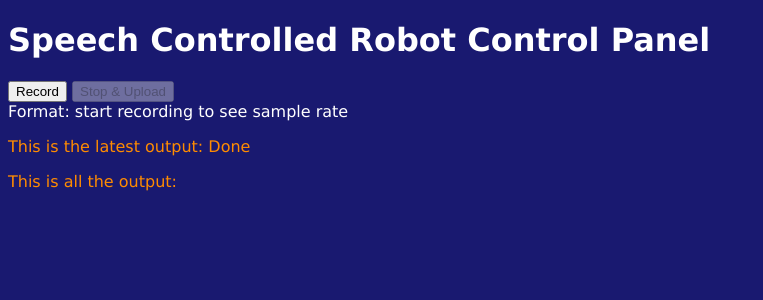
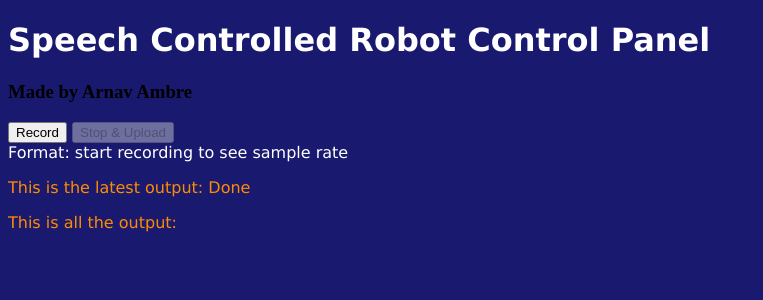
Before and after one commit to clikbait295/SpeechControlledRobot, a Flask app: page / in a window 1280 px wide. Shown: the top 300 px of the page, without its empty margins (0-763 px from the left). Run offline with Flask 2, Linux system fonts and the light colour scheme; data that the repository does not hold is empty; some libraries are stand-ins or nearby versions.

Commit message:
Update index.html

```diff
--- a/templates/index.html
+++ b/templates/index.html
@@ -14,7 +14,7 @@
   </head>
   <body>
     <h1>Speech Controlled Robot Control Panel</h1>
-
+    <h3>Made by Arnav Ambre</h3>
     <div id="controls">
      <button id="recordButton">Record</button>
 
```
